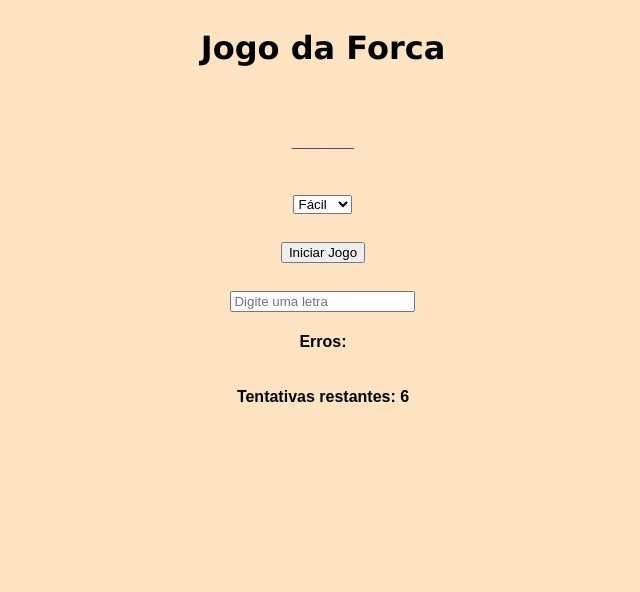
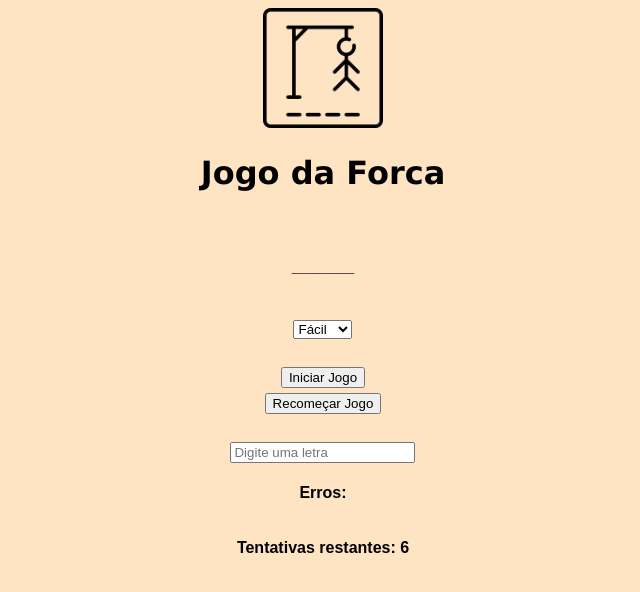
Before and after one commit to fabio-SZK/jogo-da-forca, a plain HTML site: page index.html in a window 1280 px wide. Shown: the whole page, without its empty margins (317-957 px from the left). Drawn offline with Linux system fonts and the light colour scheme.

Commit message:
Update index.html
Adicionado o botão de recomeçar

```diff
--- a/index.html
+++ b/index.html
@@ -8,6 +8,7 @@
 </head>
 <body>
     <div class="option">
+        <img src="jogo-da-forca.png" alt="Descrição da imagem" class="minha-imagem" height="120" width="120">
         <h1>Jogo da Forca</h1>
         <br>
         <p id="palavra">_______</p>
@@ -19,6 +20,7 @@
         </select>
         <br>
         <button id="startGame">Iniciar Jogo</button>
+        <button id="recomecarJogo">Recomeçar Jogo</button>
         <br>
         <input type="text" id="inputLetra" maxlength="1" placeholder="Digite uma letra" />
         <p id="letrasErradas">Erros: </p>
```
